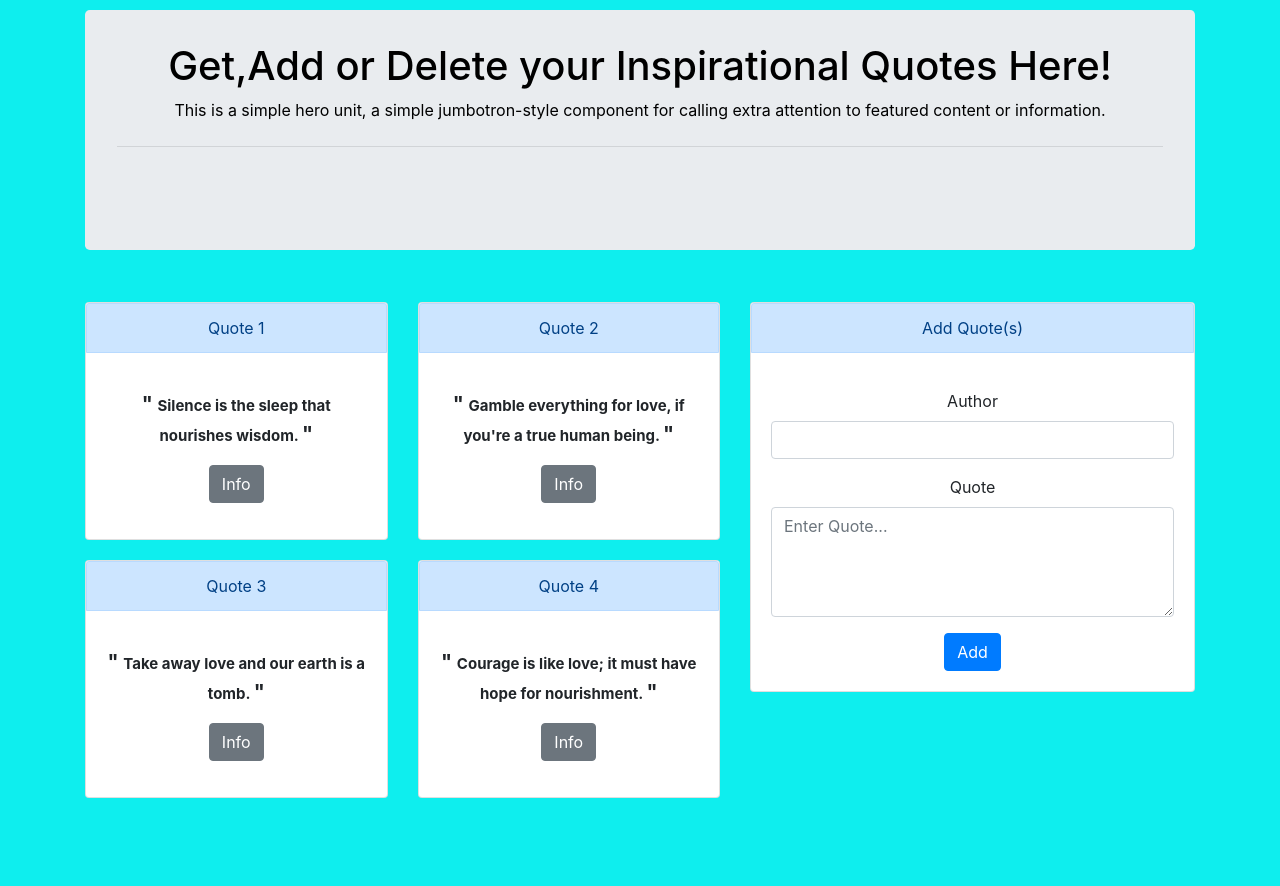
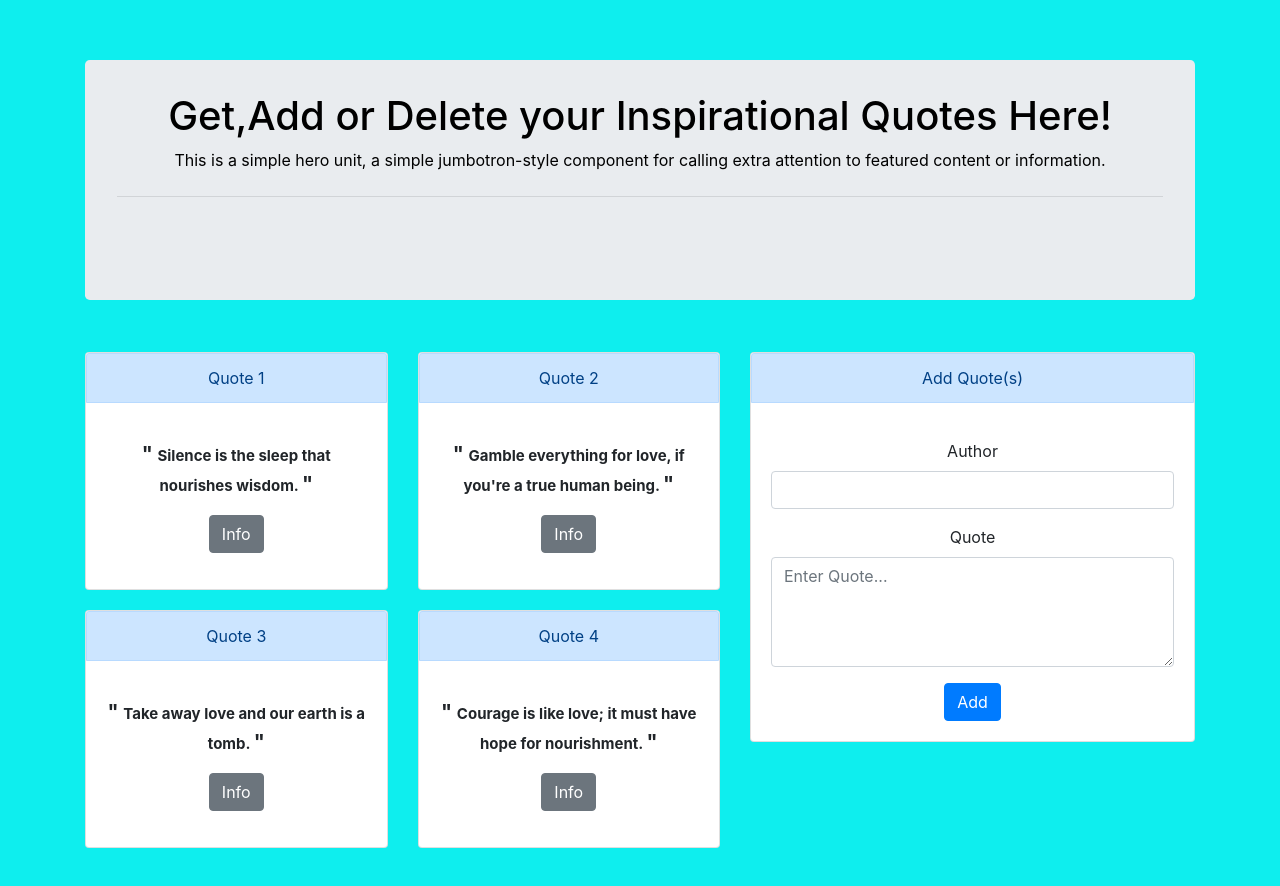
Before and after one commit to HASSAN1A/Quotes, an Angular app: page / in a window 1280 px wide. Shown: the top 886 px of the page. Before the commit the page ends 800 px from the top, so only its background shows below. Built offline with nearby package versions, Linux system fonts and the light colour scheme.

Commit message:
more styles added

```diff
--- a/src/styles.css
+++ b/src/styles.css
@@ -4,4 +4,6 @@
 body {
   background-color: #0eeeee;
   text-align: center;
+  padding-top: 50px;
+  padding-bottom: 50px;
 }
```
